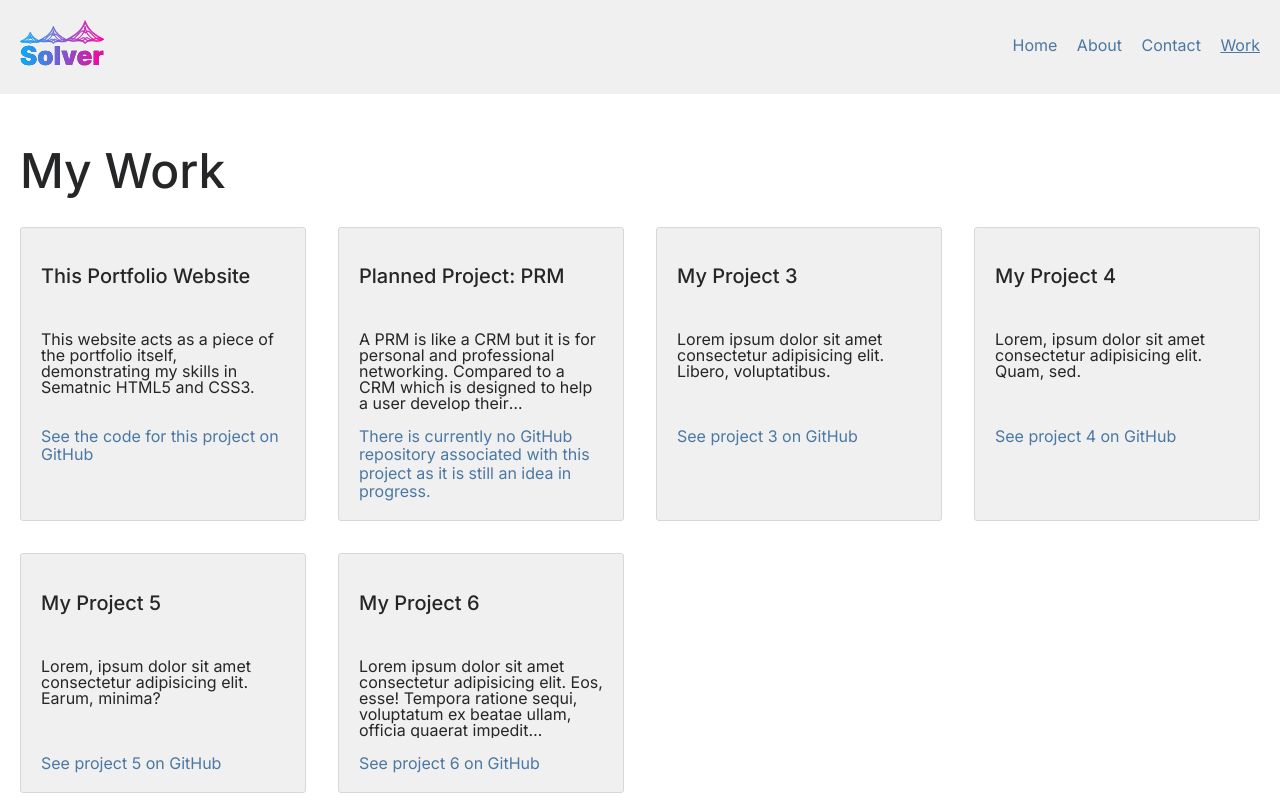
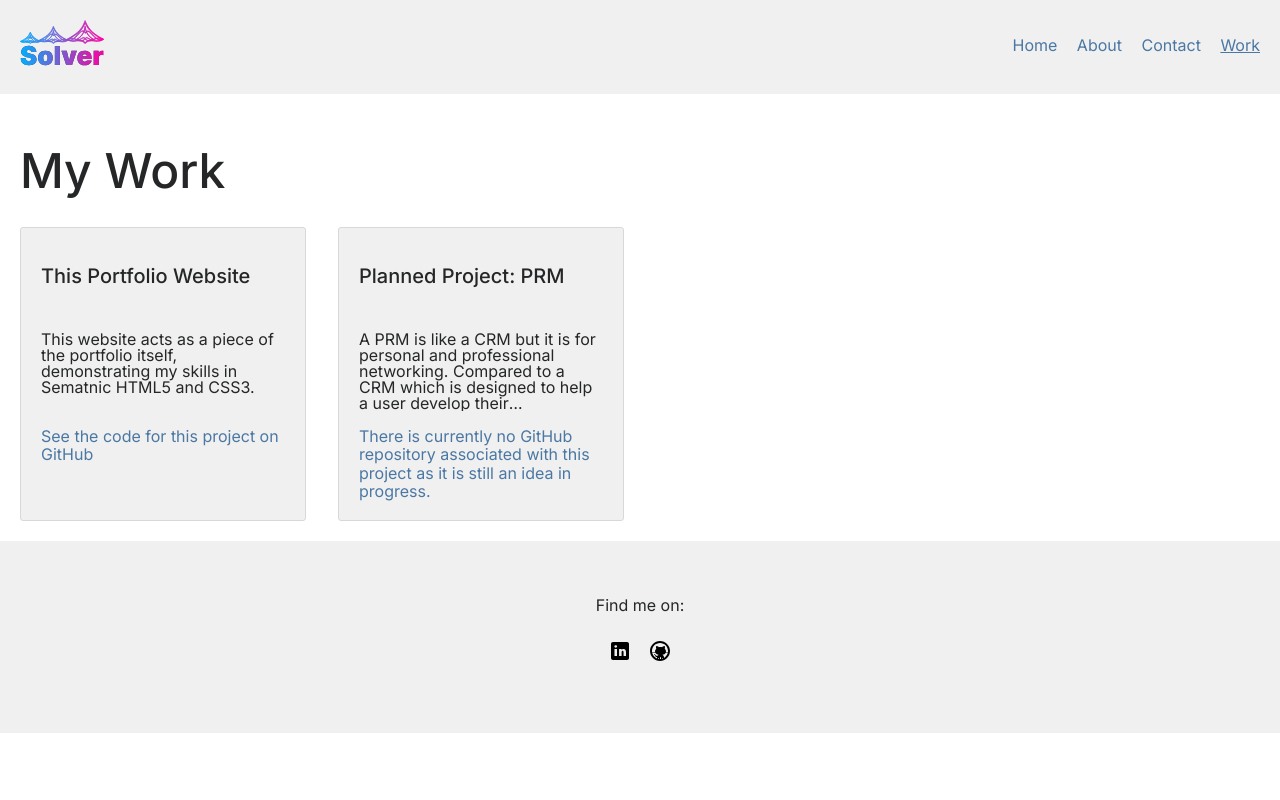
Before and after one commit to digital-solver/portfolio-website, a plain HTML site: page work.html in a window 1280 px wide. Shown: the top 800 px of the page. Drawn offline with nearby package versions, Linux system fonts and the light colour scheme.

Commit message:
Removed placeholder project cards
As this is a production version of the website, the lorem ipsum cards are no longer needed.

```diff
--- a/work.html
+++ b/work.html
@@ -51,38 +51,6 @@
                         to maintain a relationship with.</p>
                     <a href="#">There is currently no GitHub repository associated with this project as it is still an idea in progress.</a>
                 </div>
-                <div class="project-list__item">
-                    <h2>My Project 3</h2>
-                    <p>Lorem ipsum dolor sit amet consectetur adipisicing elit. Libero, voluptatibus.</p>
-                    <a href="#">See project 3 on GitHub</a>
-                </div>
-                <div class="project-list__item">
-                    <h2>My Project 4</h2>
-                    <p>Lorem, ipsum dolor sit amet consectetur adipisicing elit. Quam, sed.</p>
-                    <a href="#">See project 4 on GitHub</a>
-                </div>
-                <div class="project-list__item">
-                    <h2>My Project 5</h2>
-                    <p>Lorem, ipsum dolor sit amet consectetur adipisicing elit. Earum, minima?</p>
-                    <a href="#">See project 5 on GitHub</a>
-                </div>
-                <div class="project-list__item">
-                    <h2>My Project 6</h2>
-                    <p>Lorem ipsum dolor sit amet consectetur adipisicing elit. Eos, esse! Tempora ratione sequi,
-                        voluptatum ex beatae ullam, officia quaerat impedit consequuntur vel, similique et. Eveniet
-                        itaque ducimus corporis et ex dolor velit a ratione vero, aspernatur consequatur saepe facere,
-                        odio ipsa obcaecati aperiam repellendus non illum sit aliquid culpa blanditiis.Lorem, ipsum
-                        dolor sit amet consectetur adipisicing elit. Dolore, corrupti? Lorem ipsum dolor sit amet
-                        consectetur adipisicing elit. Perspiciatis, ratione, accusamus in pariatur saepe illum
-                        laboriosam molestias ipsam iste debitis exercitationem optio. Quisquam perspiciatis ipsa tempora
-                        officiis odio maiores vel dolor velit, fuga corrupti corporis modi quod praesentium officia
-                        molestiae minus. Libero consequuntur ipsam error, odio quisquam sapiente incidunt suscipit.
-                        Commodi rem laudantium ratione sunt ex eos, ipsa autem cum ea mollitia numquam veniam, voluptas
-                        distinctio blanditiis! Ad, a non. Quas nulla id at nemo iste voluptatum nisi sapiente iure
-                        doloribus amet perferendis explicabo ad est, enim tempora suscipit non ex labore quod fuga
-                        voluptatibus eius. Id incidunt maxime optio!</p>
-                    <a href="#">See project 6 on GitHub</a>
-                </div>
             </div>
         </section>
     </main>
```
